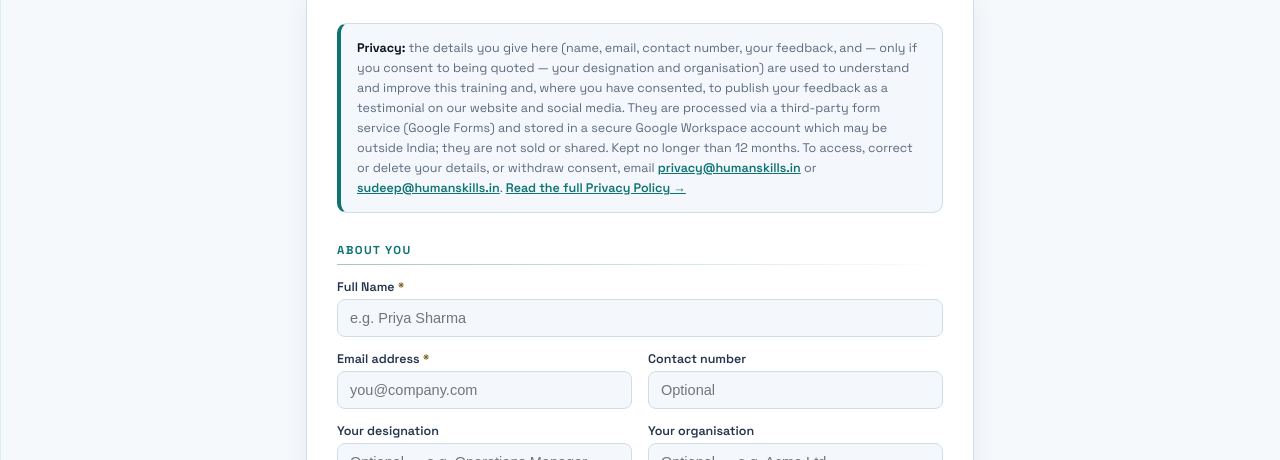
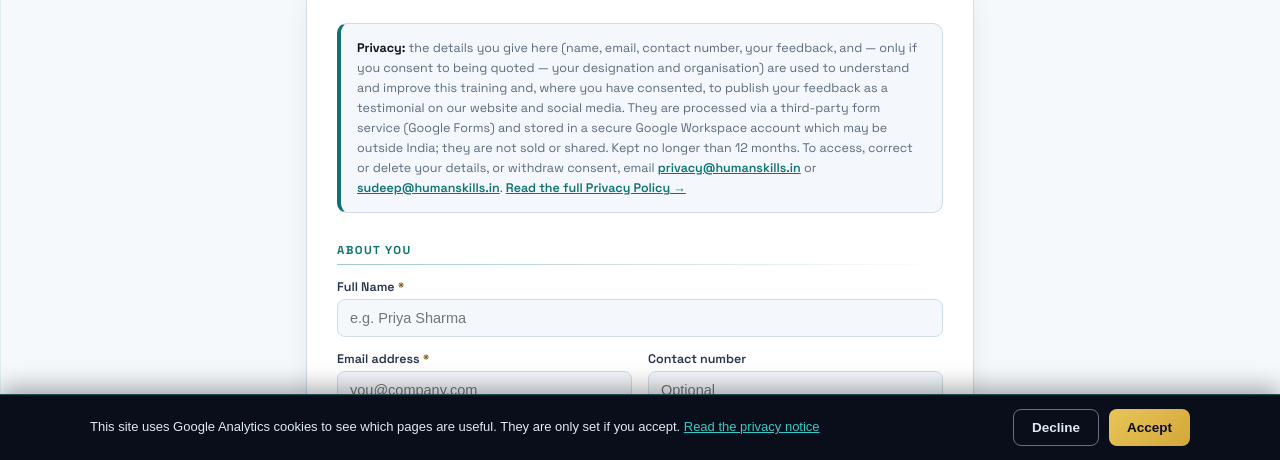
Before and after one commit to ghoshsudeep27-commits/training-feedback, a plain HTML site: page index.html in a window 1280 px wide. Shown: the part 340-800 px from the top of the page. Drawn offline with Linux system fonts and the light colour scheme.

Commit message:
fix: actually load consent.js (the tag was missing)

```diff
--- a/index.html
+++ b/index.html
@@ -2134,5 +2134,6 @@ window.HS = (function () {
     HS.post(CFG, data, finish, function(msg){ HS.track("form_error",{form:"feedback"}); fail(msg||"Something went wrong — please try again, or email training@humanskills.in."); });
   });
 })();</script>
+<script src="consent.js" defer></script>
 </body>
 </html>
```
